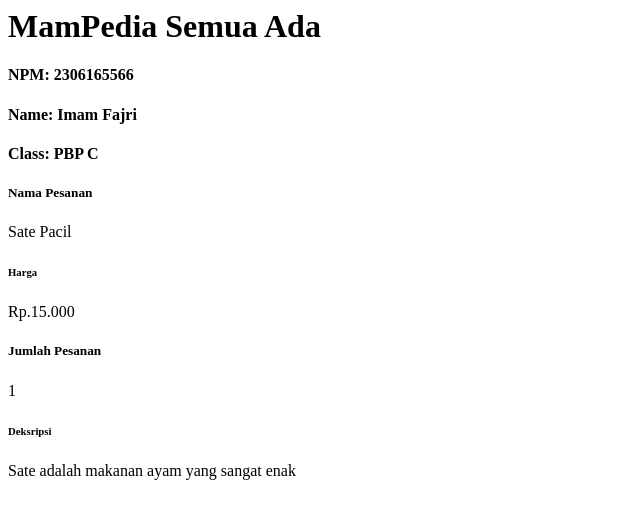
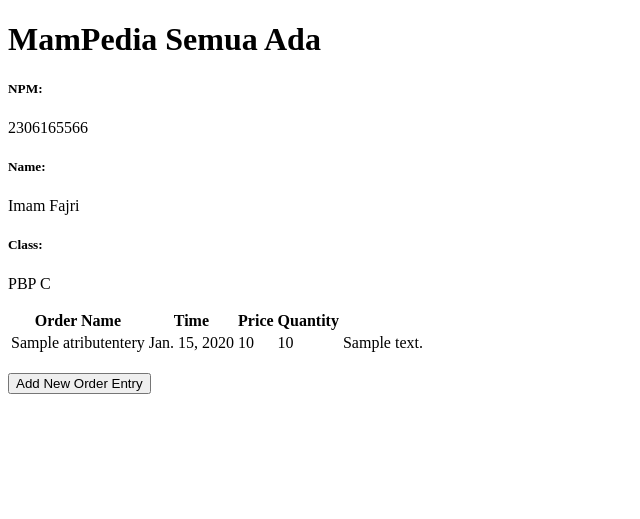
Before and after one commit to imamfajri1/mampedia, a Django app: page / in a window 1280 px wide. Shown: the top 519 px of the page, without its empty margins (0-640 px from the left). Run offline with Django 5.2, Linux system fonts and the light colour scheme; tables that the repository leaves empty hold one stand-in row (values such as "Sample post").

Commit message:
coba-coba

```diff
--- a/main/models.py
+++ b/main/models.py
@@ -1,8 +1,11 @@
+import uuid
 from django.db import models
 
 # Create your models here.
-class Atribut(models.Model):
+class AtributEntery(models.Model):
+    id = models.UUIDField(primary_key=True, default=uuid.uuid4, editable=False)
     name = models.CharField(max_length=255)
-    price = models.IntegerField
-    description = models.TextField
-    quantity = models.IntegerField
+    time = models.DateField(auto_now_add=True)
+    price = models.IntegerField()
+    description = models.TextField()
+    quantity = models.IntegerField()
--- a/main/templates/main.html
+++ b/main/templates/main.html
@@ -1,12 +1,43 @@
+{% extends 'base.html' %}
+{% block content %}
 <h1>MamPedia Semua Ada</h1>
-<h4>NPM: 2306165566</h4>
-<h4>Name: Imam Fajri</h5>
-<h4>Class: PBP C</h4>
-<h5>Nama Pesanan</h5>
-<p>{{ name }}<p>
-<h6>Harga</h6>
-<p>{{ price }}<p>
-<h5>Jumlah Pesanan</h5>
-<p>{{ quantity }}<p>
-<h6>Deksripsi</h6>
-<p>{{ description }}<p>
+<h5>NPM: </h5>
+<p>{{ npm }}<p>
+
+<h5>Name:</h5>
+<p>{{ name }}</p>
+
+<h5>Class:</h5>
+<p>{{ class }}</p>
+
+{% if not atribut_entries %}
+<p>Belum ada data orderan pada MamPedia.</p>
+{% else %}
+<table>
+  <tr>
+    <th>Order Name</th>
+    <th>Time</th>
+    <th>Price</th>
+    <th>Quantity</th>
+  </tr>
+
+  {% comment %} Berikut cara memperlihatkan data penjualan di bawah baris ini
+  {% endcomment %}
+  {% for order_entry in atribut_entries %}
+  <tr>
+    <td>{{order_entry.name}}</td>
+    <td>{{order_entry.time}}</td>
+    <td>{{order_entry.quantity}}</td>
+    <td>{{order_entry.price}}</td>
+    <td>{{order_entry.description}}</td>
+  </tr>
+  {% endfor %}
+</table>
+{% endif %}
+
+<br />
+
+<a href="{% url 'main:create_atribute_entry' %}">
+  <button>Add New Order Entry</button>
+</a>
+{% endblock content %}
--- a/main/urls.py
+++ b/main/urls.py
@@ -1,8 +1,13 @@
 from django.urls import path
-from main.views import show_main
+from main.views import show_main, create_atribute_entry, show_xml, show_json, show_xml_by_id, show_json_by_id
 
 app_name = 'main'
 
 urlpatterns = [
     path('', show_main, name='show_main'),
+    path('create-atribute-entry', create_atribute_entry, name='create_atribute_entry'),
+    path('xml/', show_xml, name='show_xml'),
+    path('json/', show_json, name='show_json'),
+    path('xml/<str:id>/', show_xml_by_id, name='show_xml_by_id'),
+    path('json/<str:id>/', show_json_by_id, name='show_json_by_id'),
 ]
--- a/main/views.py
+++ b/main/views.py
@@ -1,12 +1,43 @@
-from django.shortcuts import render
+from django.shortcuts import render, redirect
+from main.form import AtributEntryForm
+from main.models import AtributEntery
+from django.http import HttpResponse
+from django.core import serializers
 
 # Create your views here.
 def show_main(request):
+    atribut_entries = AtributEntery.objects.all()
     context = {
-        'name' : 'Sate Pacil',
-        'price': 'Rp.15.000',
-        'quantity': '1',
-        'description': 'Sate adalah makanan ayam yang sangat enak',
+        'npm' : '2306165566',
+        'name': 'Imam Fajri',
+        'class': 'PBP C',
+        'atribut_entries': atribut_entries,
     }
 
     return render(request, "main.html", context)
+
+def create_atribute_entry(request):
+    form = AtributEntryForm(request.POST or None)
+
+    if form.is_valid() and request.method == "POST":
+        form.save()
+        return redirect('main:show_main')
+
+    context = {'form': form}
+    return render(request, "create_atribute_entry.html", context)
+
+def show_xml(request):
+    data = AtributEntery.objects.all()
+    return HttpResponse(serializers.serialize("xml", data), content_type="application/xml")
+
+def show_json(request):
+    data = AtributEntery.objects.all()
+    return HttpResponse(serializers.serialize("json", data), content_type="application/json")
+
+def show_xml_by_id(request, id):
+    data = AtributEntery.objects.filter(pk=id)
+    return HttpResponse(serializers.serialize("xml", data), content_type="application/xml")
+
+def show_json_by_id(request, id):
+    data = AtributEntery.objects.filter(pk=id)
+    return HttpResponse(serializers.serialize("json", data), content_type="application/json")
--- a/mamPedia/settings.py
+++ b/mamPedia/settings.py
@@ -55,7 +55,7 @@ ROOT_URLCONF = 'mamPedia.urls'
 TEMPLATES = [
     {
         'BACKEND': 'django.template.backends.django.DjangoTemplates',
-        'DIRS': [],
+        'DIRS': [BASE_DIR / 'templates'],
         'APP_DIRS': True,
         'OPTIONS': {
             'context_processors': [
--- /dev/null
+++ b/templates/base.html
@@ -0,0 +1,13 @@
+{% load static %}
+<!DOCTYPE html>
+<html lang="en">
+  <head>
+    <meta charset="UTF-8" />
+    <meta name="viewport" content="width=device-width, initial-scale=1.0" />
+    {% block meta %} {% endblock meta %}
+  </head>
+
+  <body>
+    {% block content %} {% endblock content %}
+  </body>
+</html>
```
Also changed, not shown: main/form.py (added, +7 -0 lines), main/templates/create_atribute_entry.html (added, +18 -0 lines), README.md, main/migrations/0002_alter_atribut_id.py (added), main/migrations/0003_atributentery_delete_atribut.py (added).
